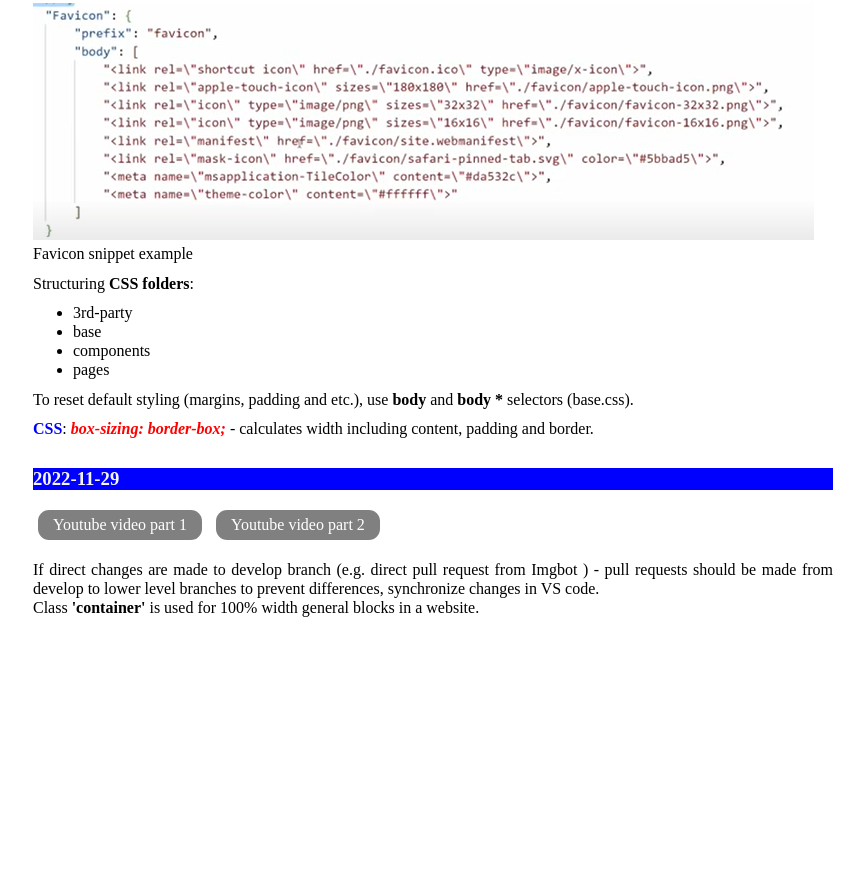
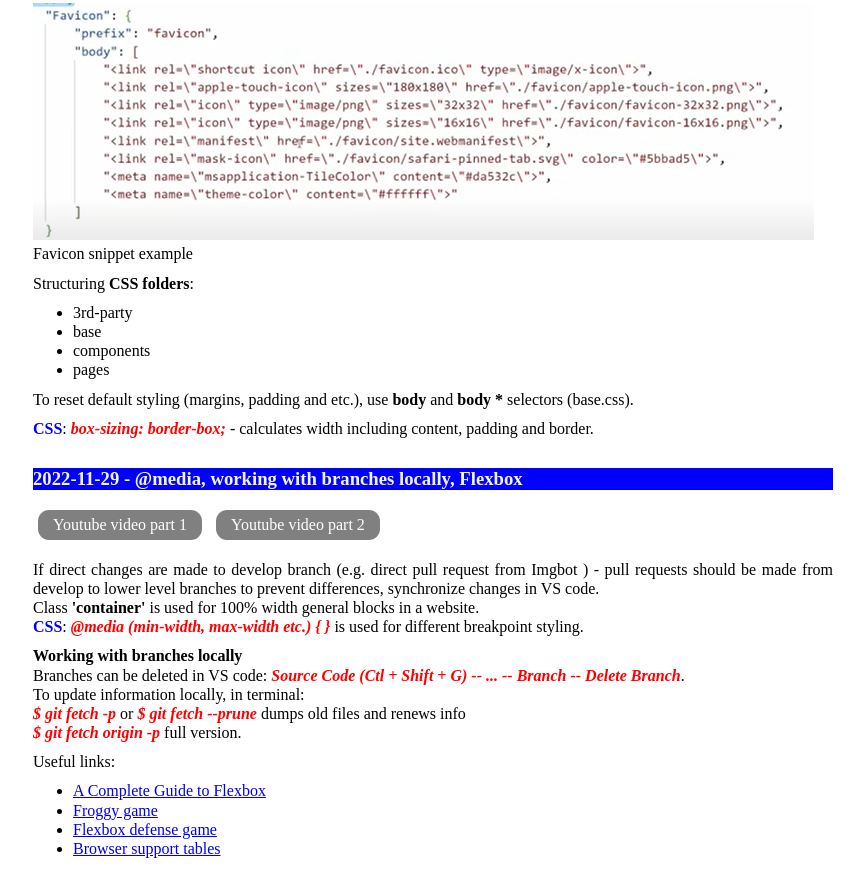
Before and after one commit to JurgitaE/lesson-notes, a website: page index.html in a window 1280 px wide. Shown: the part 2459-3347 px from the top of the page, without its empty margins (207-1071 px from the left). Before the commit the page ends 3106 px from the top, so only its background shows below. Drawn offline with Linux system fonts and the light colour scheme.

Commit message:
11-29 update

```diff
--- a/index.html
+++ b/index.html
@@ -396,7 +396,7 @@
                     </p>
                 </div>
                 <div class="day">
-                    <h3>2022-11-29</h3>
+                    <h3>2022-11-29 - @media, working with branches locally, Flexbox</h3>
                     <a
                         class="youtube"
                         href="https://www.youtube.com/watch?v=WOsIAzq6GEo&list=PLcLHBZr0jPABsCuLBXBpEiOZ12PWM99rr&index=17"
@@ -414,9 +414,51 @@
                         request from Imgbot ) - pull requests should be made from develop
                         to lower level branches to prevent differences, synchronize
                         changes in VS code. <br />
-                        Class <strong>'container'</strong> is used for 100% width general blocks
-                        in a website.
+                        Class <strong>'container'</strong> is used for 100% width general
+                        blocks in a website. <br />
+                        <span class="tech">CSS</span>:
+                        <span class="code">@media (min-width, max-width etc.) { }</span>
+                        is used for different breakpoint styling.
                     </p>
+                    <p>
+                        <strong>Working with branches locally</strong> <br />
+                        Branches can be deleted in VS code:
+                        <span class="code">
+                            Source Code (Ctl + Shift + G) -- ... -- Branch -- Delete
+                            Branch</span
+                        >. <br />
+                        To update information locally, in terminal: <br />
+                        <span class="code">$ git fetch -p</span> or
+                        <span class="code">$ git fetch --prune</span> dumps old files and
+                        renews info <br />
+                        <span class="code">$ git fetch origin -p</span> full version.<br />
+                    </p>
+                    <p>Useful links:</p>
+                    <ul>
+                        <li>
+                            <a
+                                target="_blank"
+                                href="https://css-tricks.com/snippets/css/a-guide-to-flexbox/"
+                                target="_blank">
+                                A Complete Guide to Flexbox
+                            </a>
+                        </li>
+                        <li>
+                            <a target="_blank" href="https://flexboxfroggy.com/"
+                                >Froggy game
+                            </a>
+                        </li>
+                        <li>
+                            <a target="_blank" href="http://www.flexboxdefense.com/">
+                                Flexbox defense game
+                            </a>
+                        </li>
+                        <li>
+                            <a target="_blank" href="https://caniuse.com/ciu/about"
+                                >Browser support tables
+                            </a>
+                        </li>
+                    </ul>
                 </div>
             </div>
 
```
